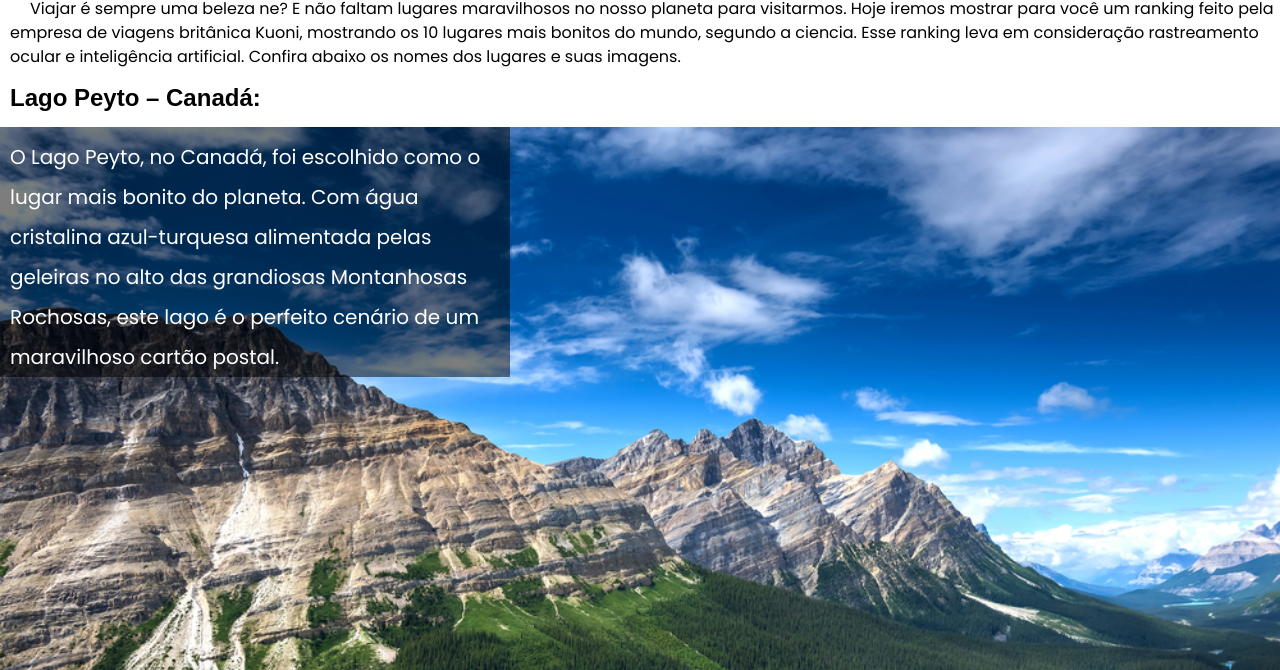
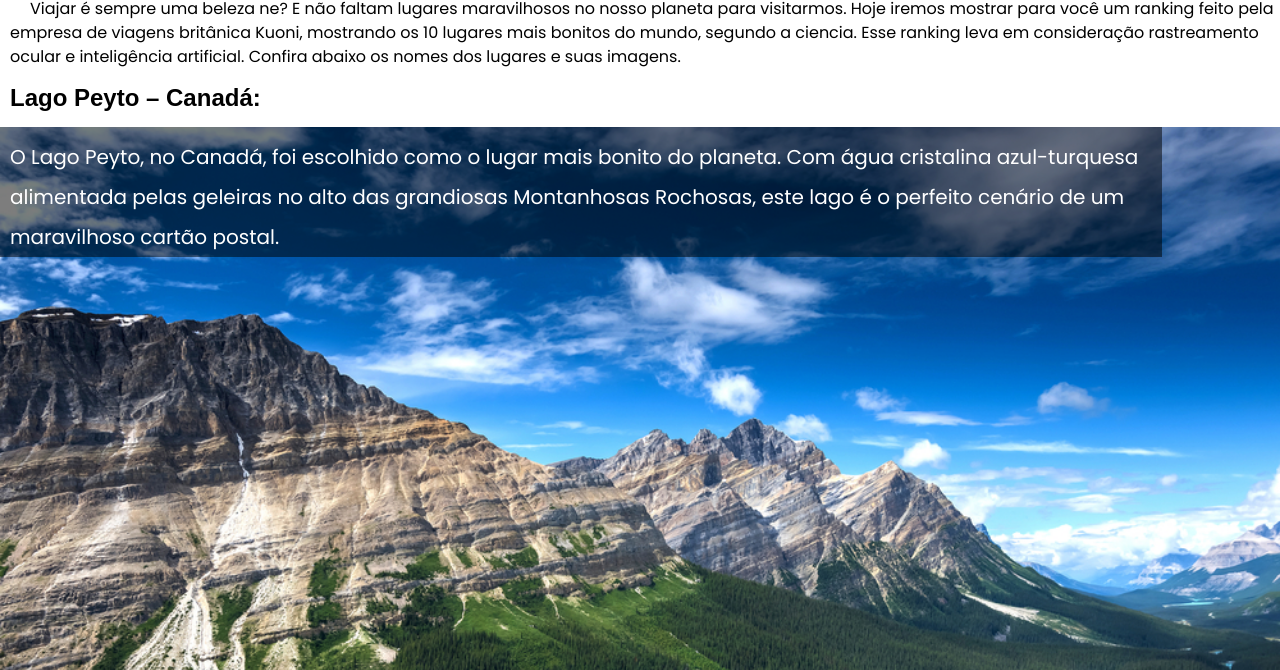
Before and after one commit to PedroPauloMonteiro/Html-Css, a plain HTML site: page Ideias/Site Lugares mais bonitos do mundo/index.html in a window 1280 px wide. Shown: the part 130-800 px from the top of the page. Drawn offline with Linux system fonts and the light colour scheme; a web font is replaced by a local one.

Commit message:
Update style.css

```diff
--- a/Ideias/Site Lugares mais bonitos do mundo/estilo/style.css
+++ b/Ideias/Site Lugares mais bonitos do mundo/estilo/style.css
@@ -77,7 +77,7 @@ section p {
     font-family: var(--fontparagrafo);
     font-size: 20px;
     background-color: rgba(0, 0, 0, 0.511);
-    width: 500px;
+    width: 90vw;
     padding-left: 10px;
     padding-top: 10px;
     line-height: 2em;
```
